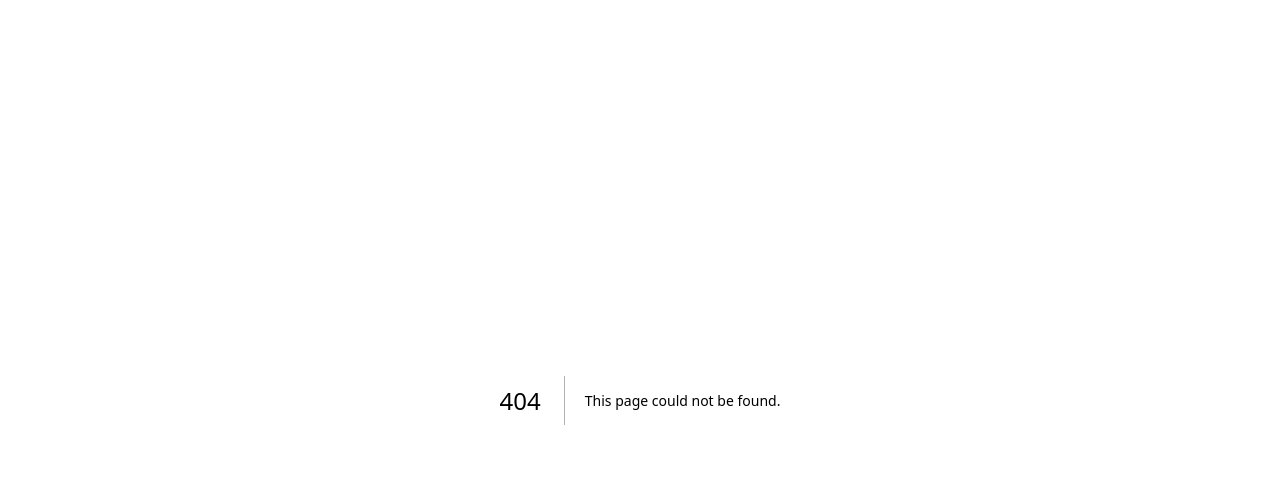
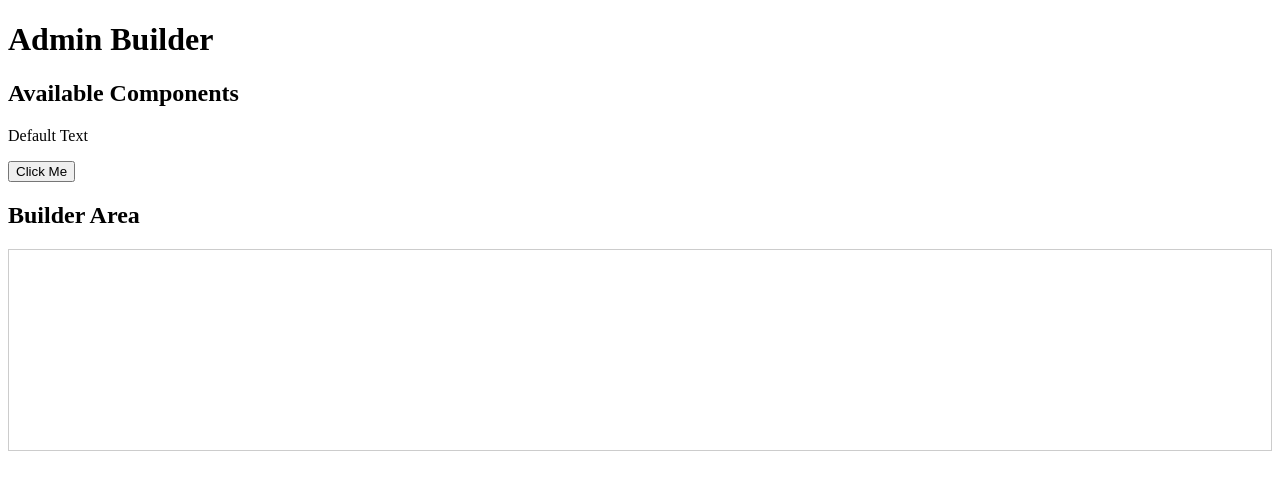
Before and after one commit to thienpa304/test-ion, a Next.js app: page /admin in a window 1280 px wide. Before the commit this address had no page. Shown: the top 490 px of the page. Built offline with nearby package versions, Linux system fonts and the light colour scheme.

Commit message:
init code

```diff
--- /dev/null
+++ b/src/app/admin/_components/Admin.tsx
@@ -0,0 +1,98 @@
+"use client"
+import Button from "@/base-components/button";
+import Paragraph from "@/base-components/paragraph";
+import React, { useState } from "react";
+import { DndProvider, useDrag, useDrop } from "react-dnd";
+import { HTML5Backend } from "react-dnd-html5-backend";
+
+interface DraggableItemProps {
+  type: string;
+  data: string;
+  onDrop: () => void;
+}
+
+const DraggableItem: React.FC<DraggableItemProps> = ({
+  type,
+  data,
+  onDrop,
+}) => {
+  const [{ isDragging }, drag] = useDrag({
+    type,
+    item: { type, data },
+    end: (item, monitor) => {
+      const dropResult = monitor.getDropResult();
+      if (item && dropResult) {
+        onDrop();
+      }
+    },
+    collect: (monitor) => ({
+      isDragging: monitor.isDragging(),
+    }),
+  });
+
+  return (
+    <div ref={drag} style={{ opacity: isDragging ? 0.5 : 1 }}>
+      {type === "paragraph" && <Paragraph text={data} />}
+      {type === "button" && <Button label={data} onClick={() => {}} />}
+    </div>
+  );
+};
+
+const Admin: React.FC = () => {
+  const [components, setComponents] = useState<DraggableItemProps[]>([]);
+
+  const handleDrop = (item: DraggableItemProps) => {
+    setComponents((prev) => [...prev, item]);
+  };
+
+  const renderComponents = () => {
+    return components.map((component, index) => (
+      <div key={index} style={{ margin: "10px" }}>
+        <DraggableItem
+          type={component.type}
+          data={component.data}
+          onDrop={() => handleRemoveComponent(index)}
+        />
+      </div>
+    ));
+  };
+
+  const handleRemoveComponent = (index: number) => {
+    setComponents((prev) => [
+      ...prev.slice(0, index),
+      ...prev.slice(index + 1),
+    ]);
+  };
+
+  return (
+    <DndProvider backend={HTML5Backend}>
+      <div>
+        <h1>Admin Builder</h1>
+        <div>
+          <h2>Available Components</h2>
+          <DraggableItem
+            type="paragraph"
+            data="Default Text"
+            onDrop={() => {}}
+          />
+          <DraggableItem type="button" data="Click Me" onDrop={() => {}} />
+        </div>
+        <div>
+          <h2>Builder Area</h2>
+          <div
+            style={{
+              display: "flex",
+              flexWrap: "wrap",
+              border: "1px solid #ccc",
+              minHeight: "200px",
+            }}
+          >
+            {renderComponents()}
+          </div>
+        </div>
+      </div>
+    </DndProvider>
+  );
+};
+
+export default Admin;
--- /dev/null
+++ b/src/app/admin/page.tsx
@@ -0,0 +1,10 @@
+import React from 'react'
+import Admin from "./_components/Admin";
+
+const page = () => {
+  return (
+    <Admin/>
+  )
+}
+
+export default page
--- a/src/app/layout.tsx
+++ b/src/app/layout.tsx
@@ -1,12 +1,6 @@
-import type { Metadata } from 'next'
-import { Inter } from 'next/font/google'
-import './globals.css'
-
-const inter = Inter({ subsets: ['latin'] })
-
-export const metadata: Metadata = {
-  title: 'Create Next App',
-  description: 'Generated by create next app',
+export const metadata = {
+  title: 'Next.js',
+  description: 'Generated by Next.js',
 }
 
 export default function RootLayout({
@@ -16,7 +10,7 @@ export default function RootLayout({
 }) {
   return (
     <html lang="en">
-      <body className={inter.className}>{children}</body>
+      <body>{children}</body>
     </html>
   )
 }
--- /dev/null
+++ b/src/base-components/button/Button.tsx
@@ -0,0 +1,13 @@
+// components/Button.tsx
+import React from "react";
+
+interface ButtonProps {
+  label: string;
+  onClick: () => void;
+}
+
+const Button: React.FC<ButtonProps> = ({ label, onClick }) => {
+  return <button onClick={onClick}>{label}</button>;
+};
+
+export default Button;
--- /dev/null
+++ b/src/base-components/button/index.ts
@@ -0,0 +1 @@
+export { default } from "./Button";
--- /dev/null
+++ b/src/base-components/paragraph/Paragraph.tsx
@@ -0,0 +1,11 @@
+import React from "react";
+
+interface ParagraphProps {
+  text: string;
+}
+
+const Paragraph: React.FC<ParagraphProps> = ({ text }) => {
+  return <p>{text}</p>;
+};
+
+export default Paragraph;
--- /dev/null
+++ b/src/base-components/paragraph/index.ts
@@ -0,0 +1 @@
+export { default } from "./Paragraph";
```
